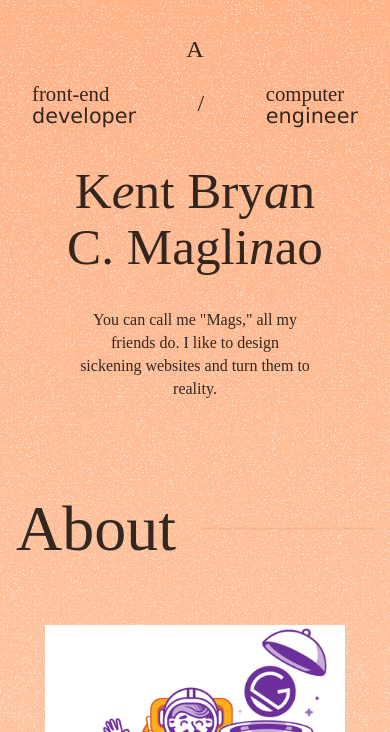
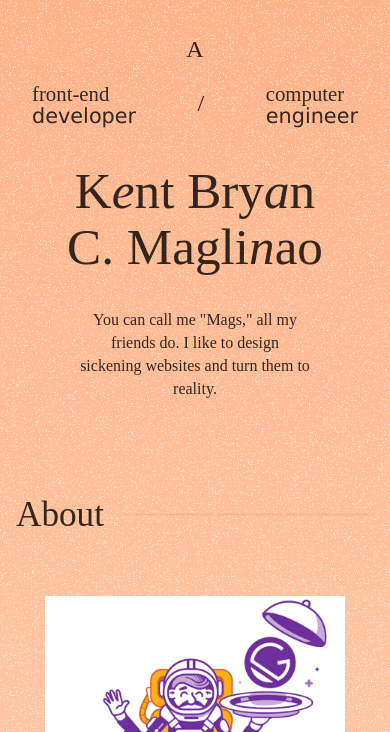
Before and after one commit to realmags/realmags.github.io, a Gatsby site: page / in a window 390 px wide. Shown: the part 112-844 px from the top of the page. Built offline with nearby package versions, Linux system fonts and the light colour scheme; Gatsby itself is replaced by a stand-in of ours.

Commit message:
fix(section): responsive heading

```diff
--- a/src/styles/section.module.css
+++ b/src/styles/section.module.css
@@ -8,11 +8,12 @@
     display: flex;
     align-items: center;
     width: 100%;
+    font-size: 4rem;
 }
 
 .title h2 {
-    font-size: 4rem;
-    margin: 0 1.5rem 0 0;
+    font-size: inherit;
+    margin: 0 1rem 0 0;
 }
 
 .line {
@@ -22,3 +23,9 @@
     padding: 0;
     margin: 0;
 }
+
+@media (max-width: 699px) {
+    .title {
+        font-size: 2.2rem;
+    }
+}
```
